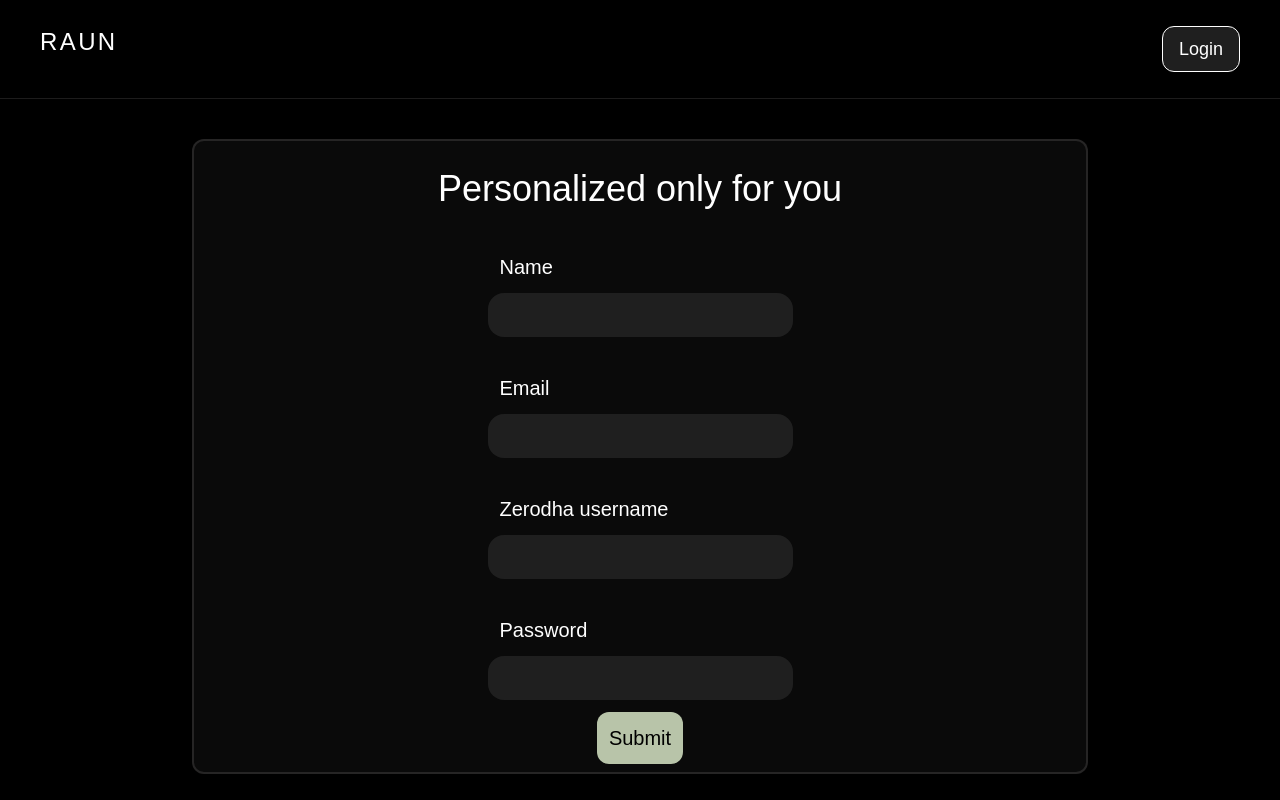
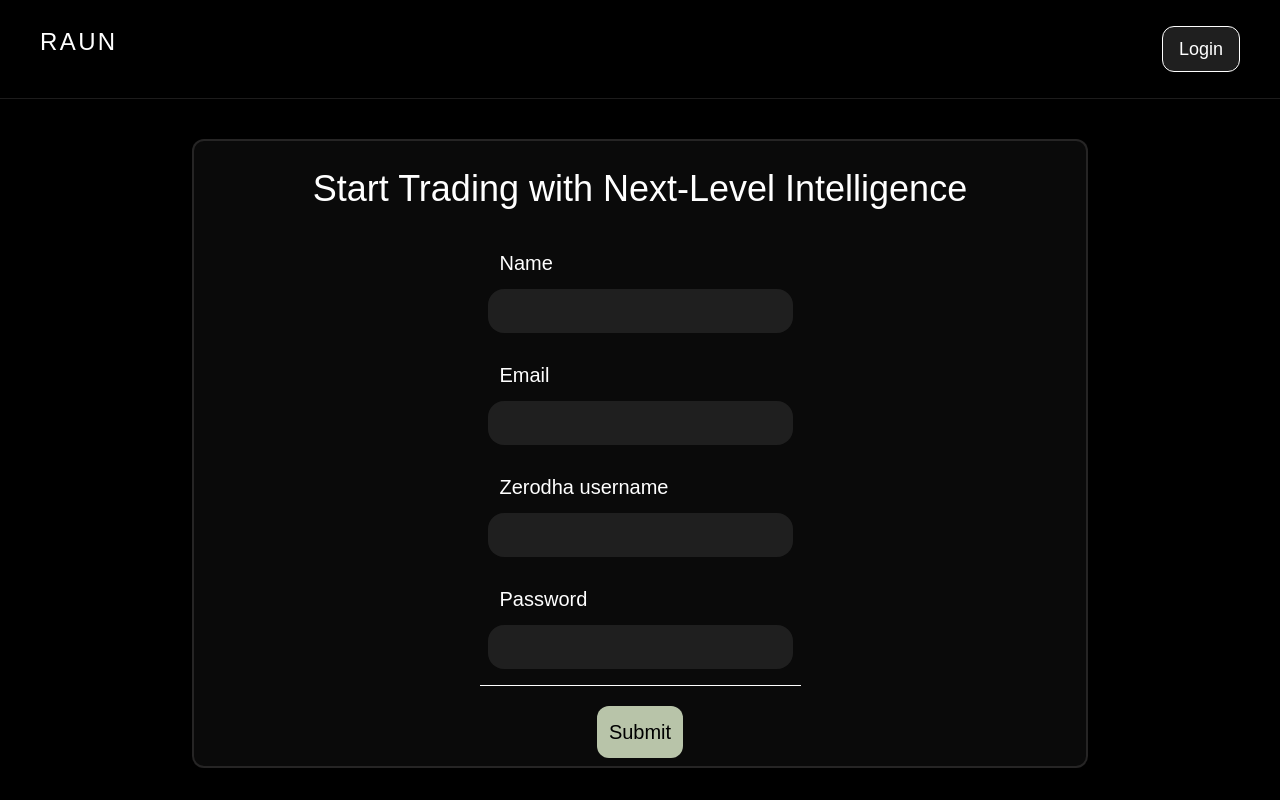
Before and after one commit to Anand-kumar-dev/Raun-Frontend, a React (Vite) app: page /signup in a window 1280 px wide. Built offline with nearby package versions, Linux system fonts and the light colour scheme; a web font is replaced by a local one.

Commit message:
refactor Signup component layout and update heading text

```diff
--- a/src/pages/Signup.jsx
+++ b/src/pages/Signup.jsx
@@ -11,29 +11,28 @@ function Signup() {
         </ul>
       </nav>
       <div className='flex justify-center items-center '>
-<div className='mt-10 m-5 static border-2 border-[#f1eaea1e] bg-[hsl(0deg_0%_3.92%)] p-2  rounded-xl w-4xl flex flex-col  justify-center items-center text-white'>        <h1 className='p-5 text-4xl'>Personalized only for you</h1>
+        <div className='mt-10 m-5 static border-2 border-[#f1eaea1e] bg-[hsl(0deg_0%_3.92%)] p-2  rounded-xl w-4xl flex flex-col  justify-center items-center text-white'>
+          <h1 className='p-5 text-4xl'>Start Trading with Next-Level Intelligence</h1>
           <form className='flex flex-col justify-center items-center' >
-          <div className='m-3 flex flex-col '>
+            <div className='m-2 flex flex-col '>
               <label className='p-3 text-xl' htmlFor='username'>Name</label>
               <input id='username' className='bg-[#1f1f1f] text-xl rounded-2xl py-2 px-5' type="text" />
             </div>
-          <hr className='border-0 bg-white h-px'/>
-          <div className='m-3 flex flex-col'>
+            <div className='m-2 flex flex-col'>
               <label className='p-3 text-xl' htmlFor='username'>Email</label>
               <input id='username' className='bg-[#1f1f1f] text-xl rounded-2xl py-2 px-5' type="text" />
             </div>
-          <hr className='border-0 bg-white h-px'/>
-          <div className='m-3 flex flex-col'>
+            <div className='m-2 flex flex-col'>
               <label className='p-3 text-xl' htmlFor='username'>Zerodha username</label>
               <input id='username' className='bg-[#1f1f1f] text-xl rounded-2xl py-2 px-5' type="text" />
             </div>
-          <hr className='border-0 bg-white h-px'/>
-          <div className='m-3 flex flex-col'>
+            <div className='m-2 flex flex-col'>
               <label className='p-3 text-xl' htmlFor='username'>Password</label>
               <input id='username' className='bg-[#1f1f1f] text-xl rounded-2xl py-2 px-5' type="text" />
             </div>
+            <hr className='border-white h-0 m-2 border-t border-opacity-20 w-full' />
 
-        <button type="submit" className='text-xl p-3 bg-[#B8C4A9] rounded-xl text-black hover:text-[#0eafcf] text-center'>Submit</button>
+            <button type="submit" className=' mt-3 text-xl p-3 bg-[#B8C4A9] rounded-xl text-black hover:text-[#0eafcf] text-center'>Submit</button>
 
 
 
```
Lines whose indentation alone changed are shown as unchanged.
